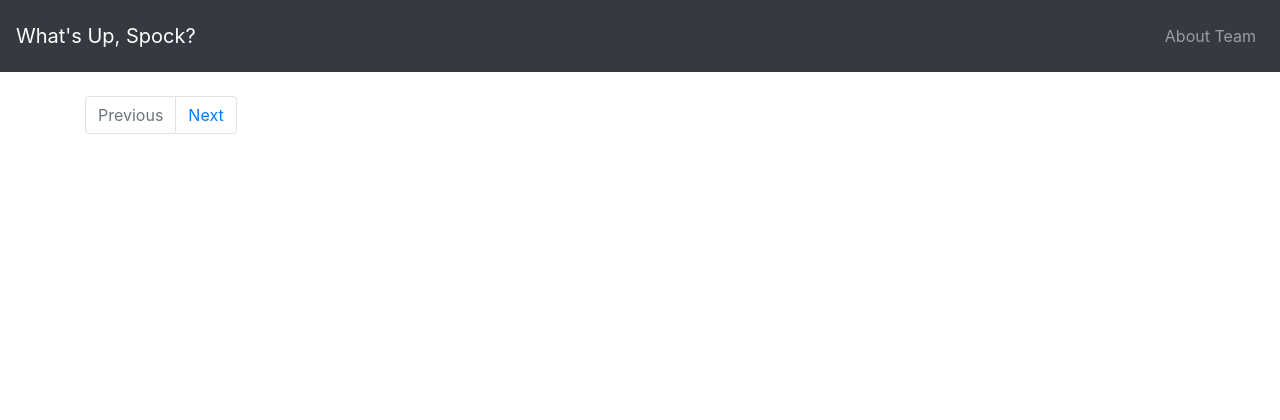
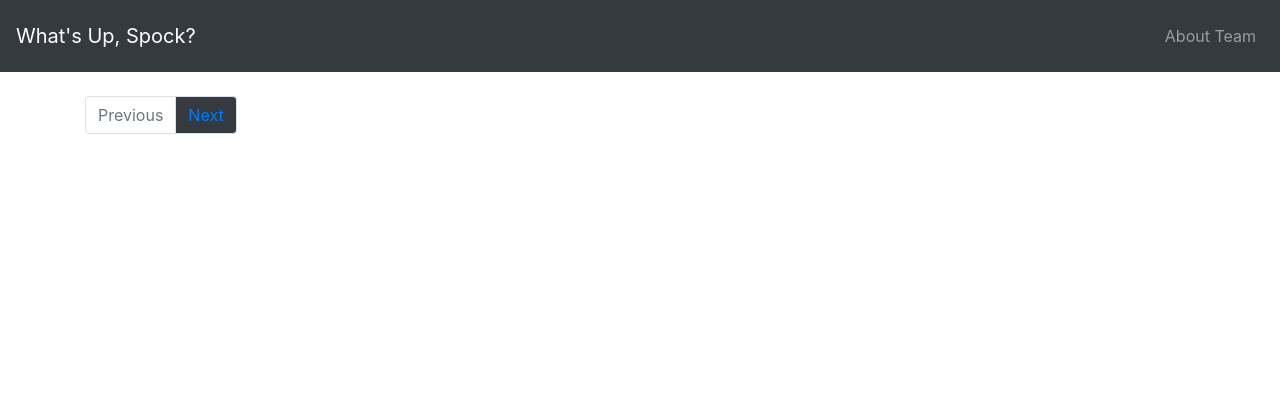
Before and after one commit to puglisac/orbital-sky, a Flask app: page /satellites/news in a window 1280 px wide. Shown: the top 420 px of the page. Run offline with Flask 2, Linux system fonts and the light colour scheme; data that the repository does not hold is empty; some libraries are stand-ins or nearby versions.

Commit message:
ready to pull

```diff
--- a/static/css/news.css
+++ b/static/css/news.css
@@ -4,3 +4,6 @@
 .news-card-title {
 	max-height: 150px;
 }
+.page-link {
+	background-color: #343a40;
+}
```
